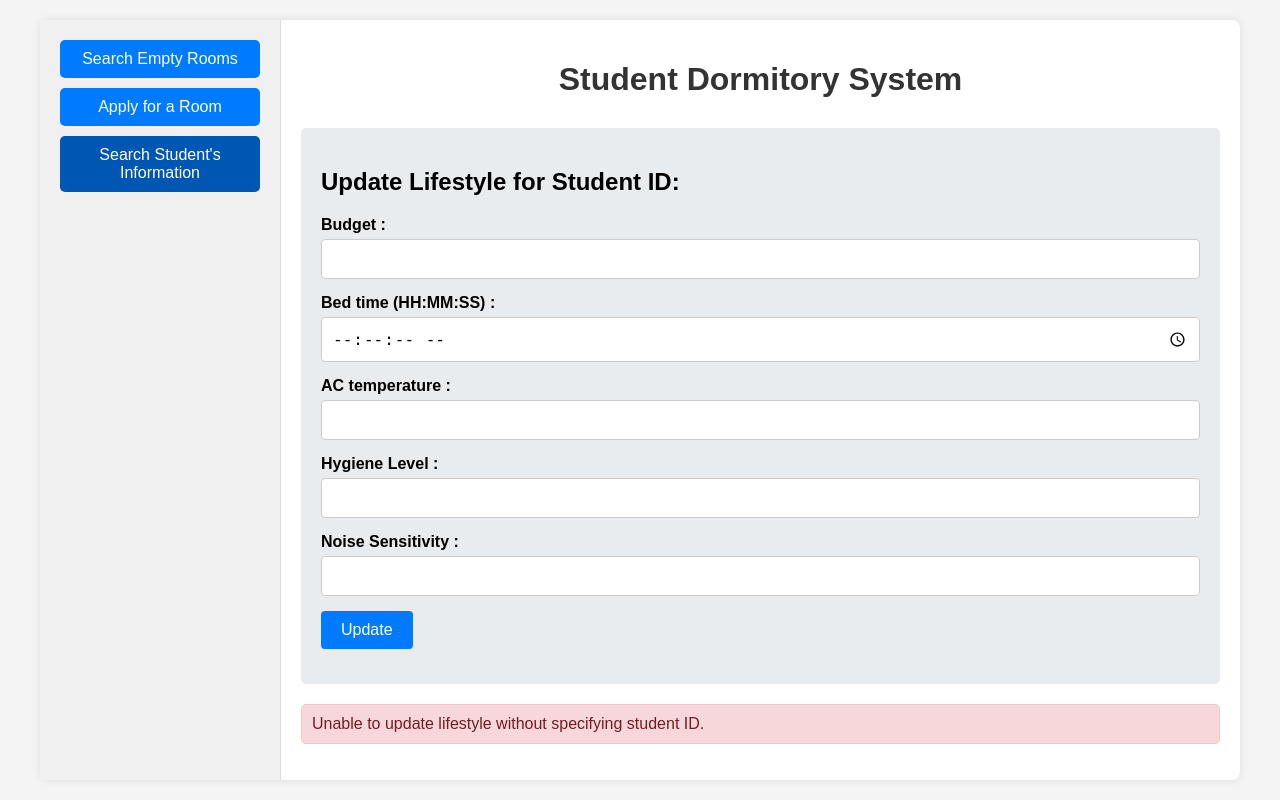
After one commit to hsu24/db_final_program, a PHP site: page /update_lifestyle.php in a window 1280 px wide. The commit adds this page. Run offline with PHP 8.4, Linux system fonts and the light colour scheme.

```diff
--- /dev/null
+++ b/update_lifestyle.php
@@ -0,0 +1,223 @@
+<?php
+// update_lifestyle.php
+require_once 'config.php'; // 資料庫連接設定
+
+$message = '';
+$current_stu_id = $_GET['stu_id'] ?? ''; // 抓取學生ID
+
+// 用於儲存學生的當前資訊
+$student_info_to_edit = [
+    'budget' => '',
+    'bedtime' => '',
+    'AC_temperature' => '',
+    'hygieneLevel' => '',
+    'noiseSensitivity' => ''
+];
+
+// 1. 如果有學生 ID，獲取其當前生活習慣和預算
+if (!empty($current_stu_id)) {
+    try {
+        // 從 student 表格獲取 budget
+        $stmt_student = $pdo->prepare("SELECT budget FROM student WHERE stu_ID = :stu_id");
+        $stmt_student->execute([':stu_id' => $current_stu_id]);
+        $student_data = $stmt_student->fetch();
+        if ($student_data) {
+            $student_info_to_edit['budget'] = $student_data['budget'];
+        }
+
+        // 從 lifestyle 表格獲取其他生活習慣
+        $stmt_lifestyle = $pdo->prepare("SELECT bedtime, AC_temperature, hygieneLevel, noiseSensitivity FROM lifestyle WHERE stu_ID = :stu_id");
+        $stmt_lifestyle->execute([':stu_id' => $current_stu_id]);
+        $lifestyle_data = $stmt_lifestyle->fetch();
+        if ($lifestyle_data) {
+            $student_info_to_edit['bedtime'] = $lifestyle_data['bedtime'];
+            $student_info_to_edit['AC_temperature'] = $lifestyle_data['AC_temperature'];
+            $student_info_to_edit['hygieneLevel'] = $lifestyle_data['hygieneLevel'];
+            $student_info_to_edit['noiseSensitivity'] = $lifestyle_data['noiseSensitivity'];
+        }
+    } catch (\PDOException $e) {
+        $message = "Failed to load student living habits information: " . $e->getMessage();
+        error_log("Load Lifestyle Error: " . $e->getMessage());
+    }
+} else {
+    $message = "Unable to update lifestyle without specifying student ID.";
+}
+
+
+// 2. 處理表單提交 (更新操作)
+if ($_SERVER['REQUEST_METHOD'] == 'POST' && isset($_POST['update_lifestyle'])) {
+    $stu_id_to_update = $_POST['stu_id'] ?? '';
+    $new_budget = $_POST['budget'] ?? NULL;
+    $new_bedtime = $_POST['bedtime'] ?? NULL;
+    $new_ac_temperature = $_POST['ac_temperature'] ?? NULL;
+    $new_hygiene_level = $_POST['hygiene_level'] ?? NULL;
+    $new_noise_sensitivity = $_POST['noise_sensitivity'] ?? NULL;
+
+    if (empty($stu_id_to_update)) {
+        $message = "Invalid student ID.";
+    } else {
+        try {
+            $pdo->beginTransaction();
+
+            // 更新 student 表格中的 budget
+            $stmt_update_student = $pdo->prepare("UPDATE student SET budget = :budget WHERE stu_ID = :stu_id");
+            $stmt_update_student->execute([
+                ':budget' => ($new_budget === '') ? NULL : $new_budget, // 允許 NULL
+                ':stu_id' => $stu_id_to_update
+            ]);
+
+            // 插入或更新 lifestyle 表格
+            // 使用 ON DUPLICATE KEY UPDATE 語句，如果 stu_ID 存在就更新，否則就插入
+            $stmt_update_lifestyle = $pdo->prepare("
+                INSERT INTO lifestyle (stu_ID, bedtime, AC_temperature, hygieneLevel, noiseSensitivity)
+                VALUES (:stu_id, :bedtime, :ac_temp, :hygiene, :noise)
+                ON DUPLICATE KEY UPDATE
+                    bedtime = VALUES(bedtime),
+                    AC_temperature = VALUES(AC_temperature),
+                    hygieneLevel = VALUES(hygieneLevel),
+                    noiseSensitivity = VALUES(noiseSensitivity)
+            ");
+            $stmt_update_lifestyle->execute([
+                ':stu_id' => $stu_id_to_update,
+                ':bedtime' => ($new_bedtime === '') ? NULL : $new_bedtime,
+                ':ac_temp' => ($new_ac_temperature === '') ? NULL : $new_ac_temperature,
+                ':hygiene' => ($new_hygiene_level === '') ? NULL : $new_hygiene_level,
+                ':noise' => ($new_noise_sensitivity === '') ? NULL : $new_noise_sensitivity
+            ]);
+
+            $pdo->commit();
+            $message = "Lifestyle and budget updated successfully!";
+
+            // 更新後重新載入最新的資料到表單，確保顯示最新值
+            $stmt_student = $pdo->prepare("SELECT budget FROM student WHERE stu_ID = :stu_id");
+            $stmt_student->execute([':stu_id' => $stu_id_to_update]);
+            $student_data = $stmt_student->fetch();
+            if ($student_data) {
+                $student_info_to_edit['budget'] = $student_data['budget'];
+            }
+
+            $stmt_lifestyle = $pdo->prepare("SELECT bedtime, AC_temperature, hygieneLevel, noiseSensitivity FROM lifestyle WHERE stu_ID = :stu_id");
+            $stmt_lifestyle->execute([':stu_id' => $stu_id_to_update]);
+            $lifestyle_data = $stmt_lifestyle->fetch();
+            if ($lifestyle_data) {
+                $student_info_to_edit['bedtime'] = $lifestyle_data['bedtime'];
+                $student_info_to_edit['AC_temperature'] = $lifestyle_data['AC_temperature'];
+                $student_info_to_edit['hygieneLevel'] = $lifestyle_data['hygieneLevel'];
+                $student_info_to_edit['noiseSensitivity'] = $lifestyle_data['noiseSensitivity'];
+            }
+
+        } catch (\PDOException $e) {
+            $pdo->rollBack();
+            $message = "Update failed: " . $e->getMessage();
+            error_log("Update Lifestyle Error: " . $e->getMessage());
+        }
+    }
+}
+?>
+
+<!DOCTYPE html>
+<html lang="en">
+<head>
+    <meta charset="UTF-8">
+    <meta name="viewport" content="width=device-width, initial-scale=1.0">
+    <title>Student Dormitory System - Update Lifestyle Preferences</title>
+    <style>
+        body { font-family: Arial, sans-serif; margin: 0; padding: 0; background-color: #f4f4f4; }
+        .container { display: flex; width: 100%; max-width: 1200px; margin: 20px auto; background-color: #fff; border-radius: 8px; box-shadow: 0 0 10px rgba(0,0,0,0.1); }
+        .sidebar { width: 200px; background-color: #f0f0f0; padding: 20px; border-right: 1px solid #ddd; }
+        .sidebar button {
+            display: block;
+            width: 100%;
+            padding: 10px;
+            margin-bottom: 10px;
+            border: none;
+            background-color: #007bff;
+            color: white;
+            text-align: center;
+            text-decoration: none;
+            border-radius: 5px;
+            cursor: pointer;
+            font-size: 16px;
+        }
+        .sidebar button.active { background-color: #0056b3; }
+        .sidebar button:hover { opacity: 0.9; }
+        .main-content { flex-grow: 1; padding: 20px; }
+        h1 { text-align: center; color: #333; margin-bottom: 30px; }
+        .form-section { background-color: #e9ecef; padding: 20px; border-radius: 5px; margin-bottom: 20px; }
+        .form-group { margin-bottom: 15px; }
+        .form-group label { display: block; margin-bottom: 5px; font-weight: bold; }
+        .form-group input[type="text"],
+        .form-group input[type="number"],
+        .form-group input[type="time"] {
+            width: calc(100% - 22px);
+            padding: 10px;
+            border: 1px solid #ccc;
+            border-radius: 4px;
+            font-size: 16px;
+        }
+        .form-group button {
+            padding: 10px 20px;
+            background-color: #007bff;
+            color: white;
+            border: none;
+            border-radius: 4px;
+            cursor: pointer;
+            font-size: 16px;
+        }
+        .form-group button:hover { background-color: #0056b3; }
+        .message { margin-top: 20px; padding: 10px; border-radius: 5px; }
+        .message.success { background-color: #d4edda; color: #155724; border: 1px solid #c3e6cb; }
+        .message.error { background-color: #f8d7da; color: #721c24; border: 1px solid #f5c6cb; }
+    </style>
+</head>
+<body>
+    <div class="container">
+        <div class="sidebar">
+            <button onclick="location.href='index.php'">Search Empty Rooms</button>
+            <button onclick="location.href='apply_room.php'">Apply for a Room</button>
+            <button class="active" onclick="location.href='search_student.php'">Search Student's Information</button>
+        </div>
+        <div class="main-content">
+            <h1>Student Dormitory System</h1>
+
+            <div class="form-section">
+                <h2>Update Lifestyle for Student ID: <?php echo htmlspecialchars($current_stu_id); ?></h2>
+                <form action="update_lifestyle.php" method="POST">
+                    <input type="hidden" name="stu_id" value="<?php echo htmlspecialchars($current_stu_id); ?>">
+
+                    <div class="form-group">
+                        <label for="budget">Budget :</label>
+                        <input type="number" name="budget" id="budget" value="<?php echo htmlspecialchars($student_info_to_edit['budget']); ?>">
+                    </div>
+                    <div class="form-group">
+                        <label for="bedtime">Bed time (HH:MM:SS) :</label>
+                        <input type="time" name="bedtime" id="bedtime" step="1" value="<?php echo htmlspecialchars($student_info_to_edit['bedtime']); ?>">
+                    </div>
+                    <div class="form-group">
+                        <label for="ac_temperature">AC temperature :</label>
+                        <input type="number" name="ac_temperature" id="ac_temperature" value="<?php echo htmlspecialchars($student_info_to_edit['AC_temperature']); ?>">
+                    </div>
+                    <div class="form-group">
+                        <label for="hygiene_level">Hygiene Level :</label>
+                        <input type="number" name="hygiene_level" id="hygiene_level" value="<?php echo htmlspecialchars($student_info_to_edit['hygieneLevel']); ?>">
+                    </div>
+                    <div class="form-group">
+                        <label for="noise_sensitivity">Noise Sensitivity :</label>
+                        <input type="number" name="noise_sensitivity" id="noise_sensitivity" value="<?php echo htmlspecialchars($student_info_to_edit['noiseSensitivity']); ?>">
+                    </div>
+                    <div class="form-group">
+                        <button type="submit" name="update_lifestyle">Update</button>
+                    </div>
+                </form>
+            </div>
+
+            <?php if (!empty($message)): ?>
+                <p class="message <?php echo (strpos($message, '成功') !== false || strpos($message, 'success') !== false) ? 'success' : 'error'; ?>">
+                    <?php echo $message; ?>
+                </p>
+            <?php endif; ?>
+
+        </div>
+    </div>
+</body>
+</html>
```
Also changed, not shown: index.php (+10 -10 lines), search_student.php (+131 -60 lines).
